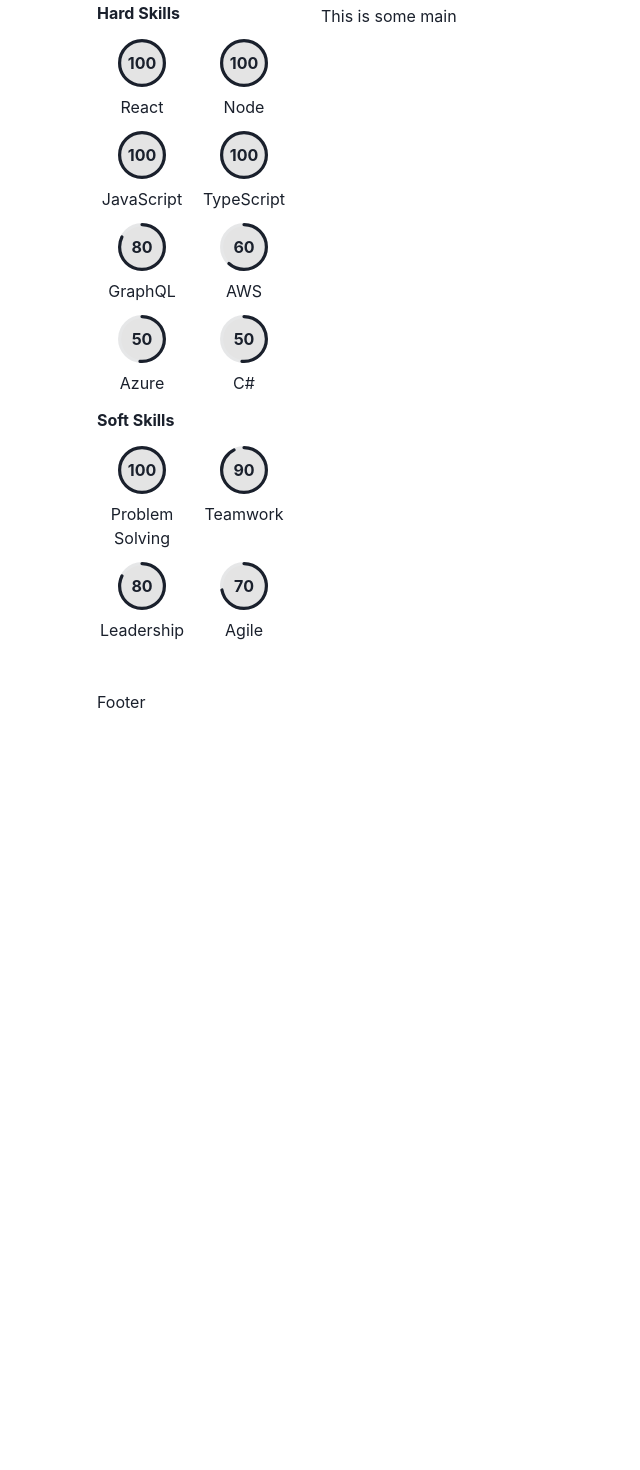
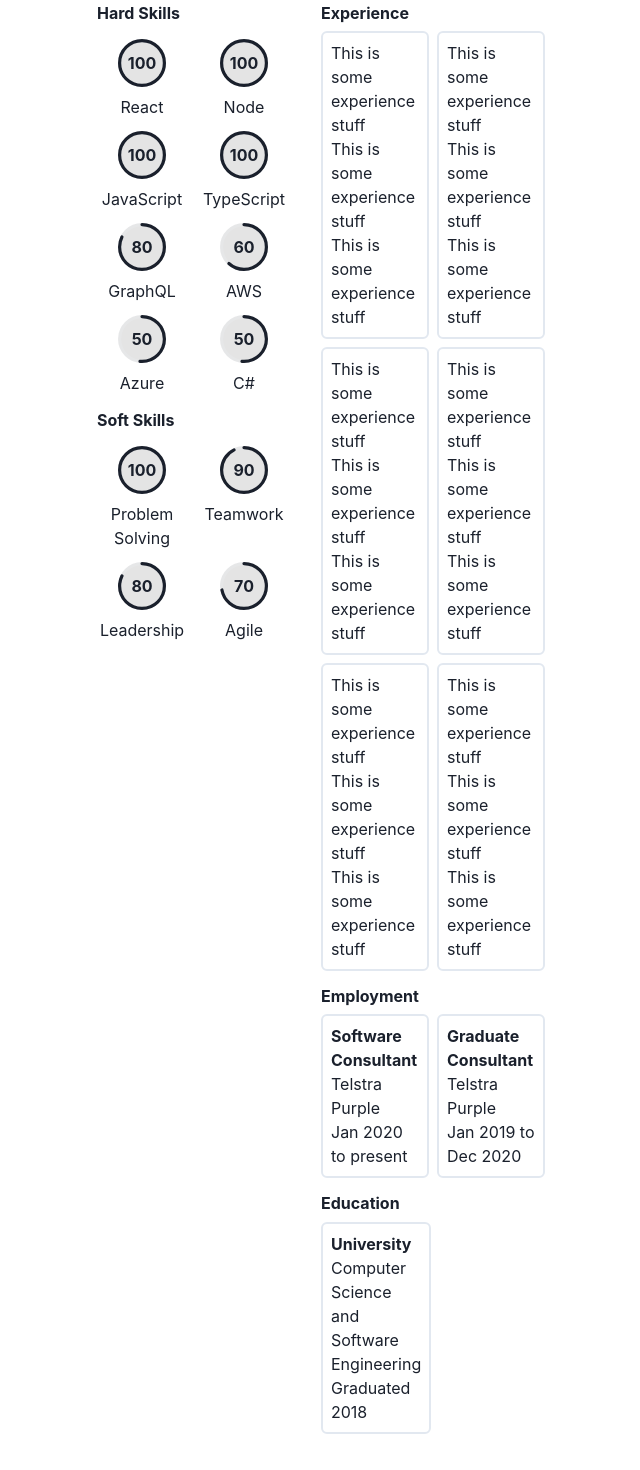
Before and after one commit to fezproof/projects, a Next.js app in the folder apps/portfolio/: page / in a window 1280 px wide. Shown: the part 180-1650 px from the top of the page, without its empty margins (319-959 px from the left). Before the commit the page ends 910 px from the top, so only its background shows below. Built offline with nearby package versions, Linux system fonts and the light colour scheme.

Commit message:
Added content to main section

```diff
--- /dev/null
+++ b/apps/portfolio/src/components/BasicCard.tsx
@@ -0,0 +1,12 @@
+import { Box, chakra } from '@chakra-ui/react';
+import { FC } from 'react';
+
+const BasicCard: FC = chakra(Box, {
+  baseStyle: {
+    borderRadius: 'md',
+    borderWidth: '2px',
+    p: '0.5rem',
+  },
+});
+
+export default BasicCard;
--- a/apps/portfolio/src/components/mains/HomeMain.tsx
+++ b/apps/portfolio/src/components/mains/HomeMain.tsx
@@ -1,10 +1,70 @@
-import { Grid, Text } from '@chakra-ui/react';
+import { Box, chakra, Grid, Heading, Text } from '@chakra-ui/react';
 import { FC } from 'react';
+import BasicCard from 'src/components/BasicCard';
 
 const HomeMain: FC = () => (
-  <Grid>
-    <Text>This is some main</Text>
-  </Grid>
+  <Box>
+    <Heading size="sm" mb="0.5rem">
+      Experience
+    </Heading>
+    <Grid pb="1rem" templateColumns="1fr 1fr" gap="0.5rem">
+      <BasicCard>
+        <Text>This is some experience stuff</Text>
+        <Text>This is some experience stuff</Text>
+        <Text>This is some experience stuff</Text>
+      </BasicCard>
+      <BasicCard>
+        <Text>This is some experience stuff</Text>
+        <Text>This is some experience stuff</Text>
+        <Text>This is some experience stuff</Text>
+      </BasicCard>
+      <BasicCard>
+        <Text>This is some experience stuff</Text>
+        <Text>This is some experience stuff</Text>
+        <Text>This is some experience stuff</Text>
+      </BasicCard>
+      <BasicCard>
+        <Text>This is some experience stuff</Text>
+        <Text>This is some experience stuff</Text>
+        <Text>This is some experience stuff</Text>
+      </BasicCard>
+      <BasicCard>
+        <Text>This is some experience stuff</Text>
+        <Text>This is some experience stuff</Text>
+        <Text>This is some experience stuff</Text>
+      </BasicCard>
+      <BasicCard>
+        <Text>This is some experience stuff</Text>
+        <Text>This is some experience stuff</Text>
+        <Text>This is some experience stuff</Text>
+      </BasicCard>
+    </Grid>
+    <Heading size="sm" mb="0.5rem">
+      Employment
+    </Heading>
+    <Grid mb="1rem" templateColumns="1fr 1fr" gap="0.5rem">
+      <BasicCard>
+        <Text as="b">Software Consultant</Text>
+        <Text>Telstra Purple</Text>
+        <Text>Jan 2020 to present</Text>
+      </BasicCard>
+      <BasicCard>
+        <Text as="b">Graduate Consultant</Text>
+        <Text>Telstra Purple</Text>
+        <Text>Jan 2019 to Dec 2020</Text>
+      </BasicCard>
+    </Grid>
+    <Heading size="sm" mb="0.5rem">
+      Education
+    </Heading>
+    <Grid mb="1rem" templateColumns="1fr 1fr" gap="0.5rem">
+      <BasicCard>
+        <Text as="b">University</Text>
+        <Text>Computer Science and Software Engineering</Text>
+        <Text>Graduated 2018</Text>
+      </BasicCard>
+    </Grid>
+  </Box>
 );
 
 export default HomeMain;
--- a/apps/portfolio/src/pages/index.tsx
+++ b/apps/portfolio/src/pages/index.tsx
@@ -11,10 +11,19 @@
   return (
     <div>
       <Head>
-        <title>Create Next App</title>
+        <title>Ben Chidlow - CV</title>
         <link rel="icon" href="/favicon.ico" />
+        <meta
+          name="description"
+          content="Resume for printing for Ben Chidlow"
+        />
       </Head>
 
+      <PrintHidden>
+        <Button onClick={toggleColorMode} textTransform="uppercase">
+          toggle {colorMode === 'light' ? 'dark' : 'light'}
+        </Button>
+      </PrintHidden>
       <Container maxW="lg">
         <Grid
           templateAreas={`
@@ -27,9 +36,6 @@
         >
           <Box as="header" gridArea="header" p="1rem">
             <HomeHeader />
-            <PrintHidden>
-              <Button onClick={toggleColorMode}>theme</Button>
-            </PrintHidden>
           </Box>
           <Box as="aside" gridArea="aside" p="1rem">
             <HomeAside />
```
